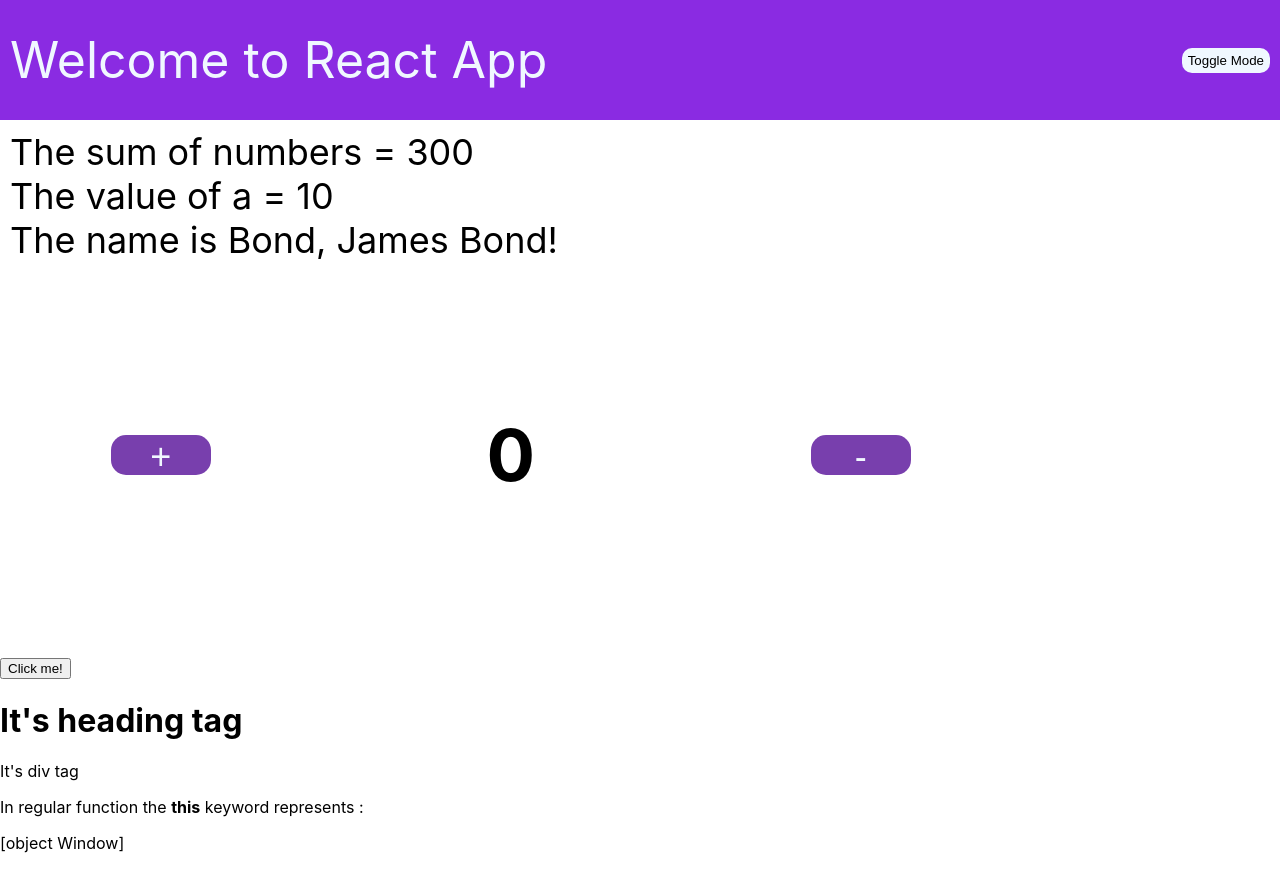
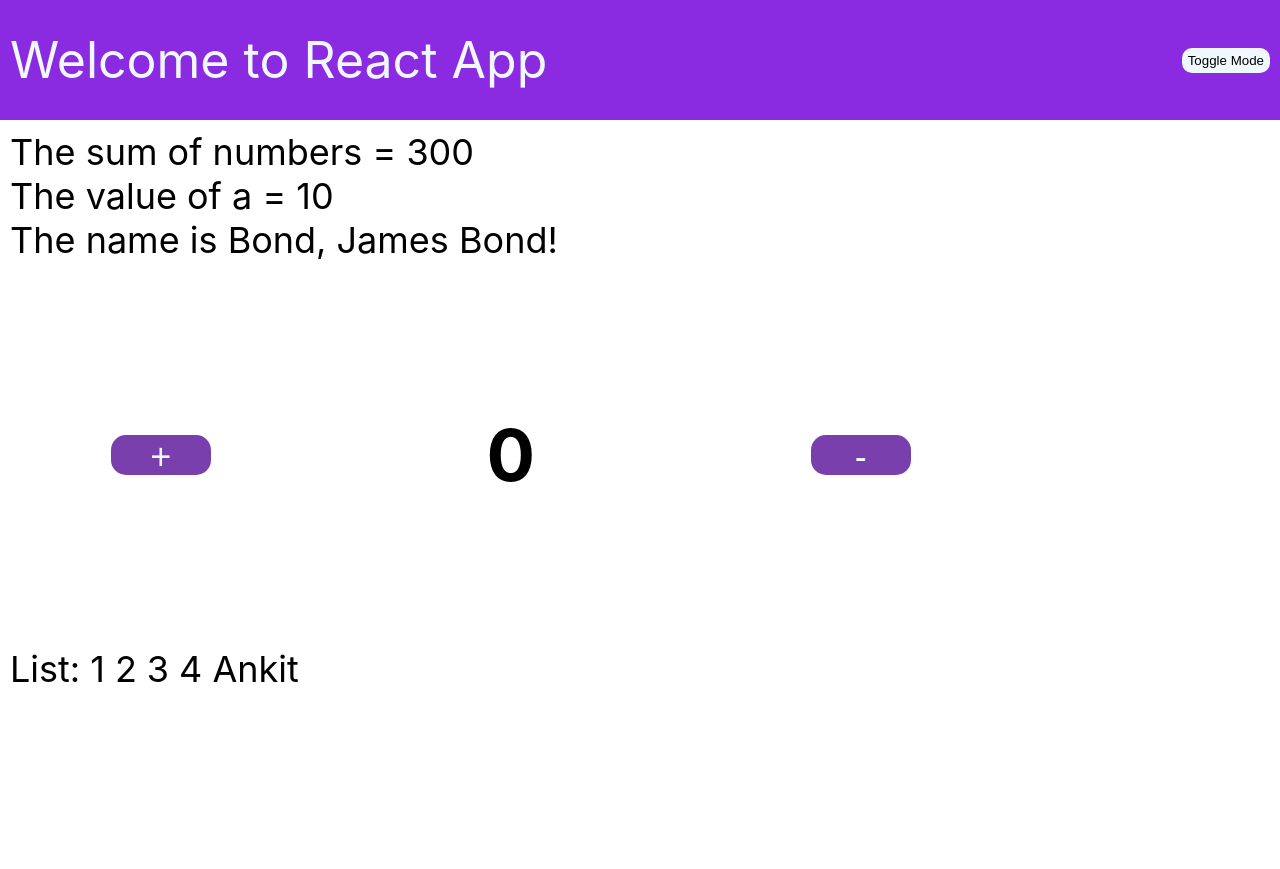
Before and after one commit to Audacity21/react-practice, a React (Create React App) app: page / in a window 1280 px wide. After the commit the page ends 800 px from the top, so only its background shows below. Built offline with nearby package versions, Linux system fonts and the light colour scheme.

Commit message:
list mapping done

```diff
--- a/public/index.html
+++ b/public/index.html
@@ -24,12 +24,12 @@
       work correctly both with client-side routing and a non-root public URL.
       Learn how to configure a non-root public URL by running `npm run build`.
     -->
-    <title>First React App</title>
+    <title>Not my First React App</title>
   </head>
   <body>
     <noscript>You need to enable JavaScript to run this app.</noscript>
     <div id="root"></div>
-    <button id="btn">Click me!</button>
+    <!-- <button id="btn">Click me!</button>
     <h1 id="myheading">It's heading tag</h1>
     <div id="mydiv">It's div tag</div>
     <p>In regular function the <b>this</b> keyword represents : </p>
@@ -46,5 +46,5 @@
     document.getElementById("btn").addEventListener("click", regvsarr.changeColor);
     document.getElementById("mydiv"),addEventListener("click", regvsarr.changeColor);
     document.getElementById("myheading").addEventListener("click", regvsarr.changeColor);
-  </script>
+  </script> -->
 </html>
--- a/src/App.js
+++ b/src/App.js
@@ -1,6 +1,7 @@
 import './App.css';
 import Welcome from './Welcome';
 import Counter from './Counter';
+import Student from './Students';
 import { useState } from 'react';
 
 class Demo {
@@ -39,6 +40,7 @@ function App() {
         The value of a = {n()}
         <Welcome name="Bond" />
         <Counter />
+        <Student />
       </div>
     </div>
   );
--- /dev/null
+++ b/src/Students.css
@@ -0,0 +1,6 @@
+.list{
+    display: flex;
+}
+.list-space {
+    padding-left: 10px;
+}
--- /dev/null
+++ b/src/Students.js
@@ -0,0 +1,14 @@
+import './Students.css';
+
+function Student () {
+    const newList = [1, 2, 3, 4, "Ankit"]
+
+    return (
+        <div className="list">
+            List:
+            {newList.map((listvalues) => <div className='list-space'>{listvalues}</div>)}
+        </div>
+    );
+}
+
+export default Student;
```
